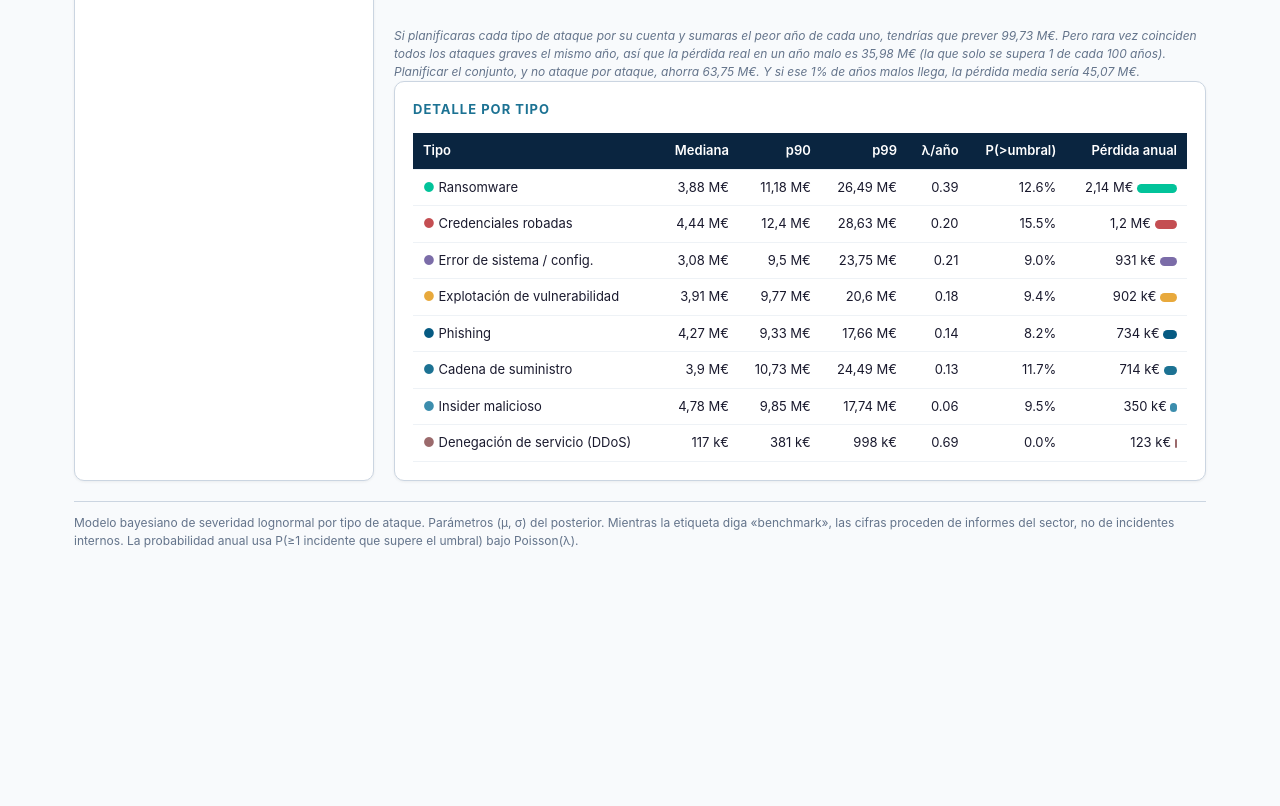
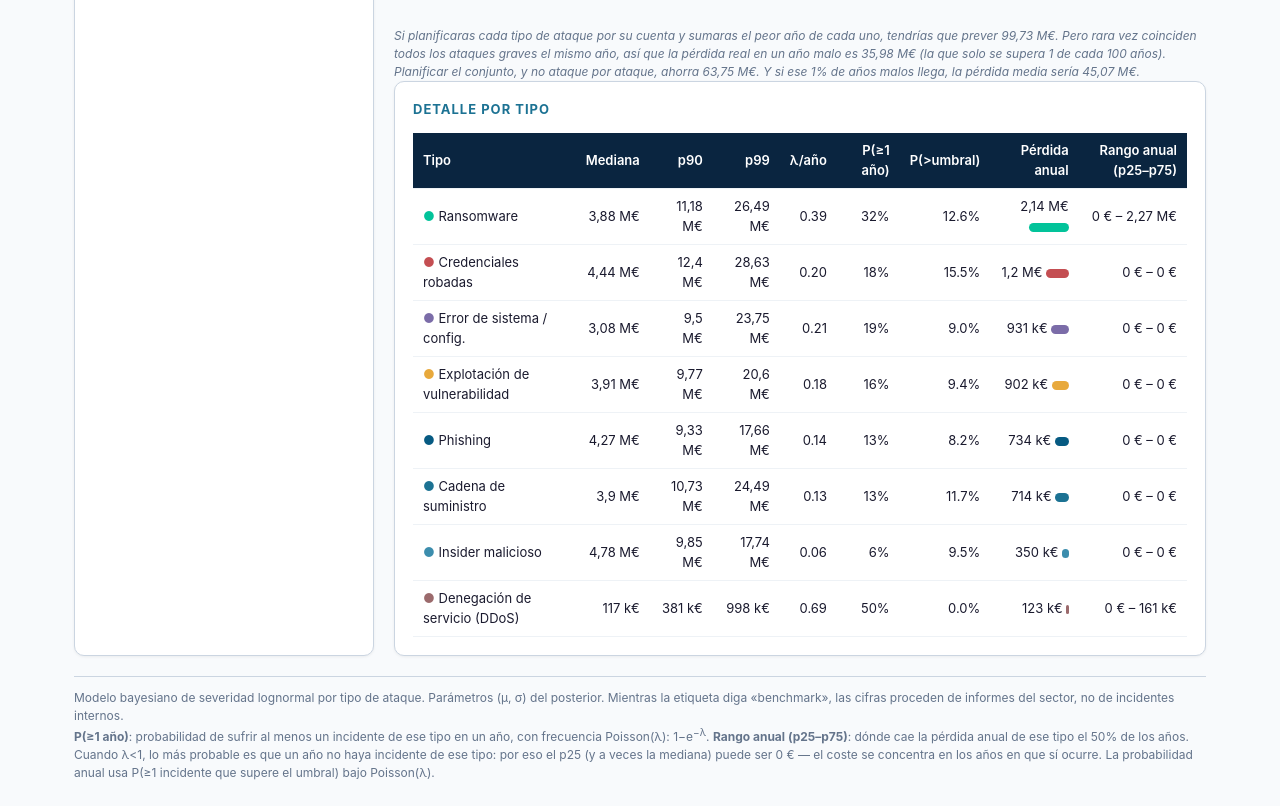
Before and after one commit to falevian/Risk, a plain HTML site: page explorador_riesgo.html in a window 1280 px wide. Shown: the part 1322-2128 px from the top of the page. Before the commit the page ends 1896 px from the top, so only its background shows below. Drawn offline with Linux system fonts and the light colour scheme.

Commit message:
Add files via upload

```diff
--- a/explorador_riesgo.html
+++ b/explorador_riesgo.html
@@ -94,7 +94,7 @@
         <h2>Detalle por tipo</h2>
         <table id="tbl">
           <thead><tr><th>Tipo</th><th>Mediana</th><th>p90</th><th>p99</th>
-            <th>λ/año</th><th>P(&gt;umbral)</th><th>Pérdida anual</th></tr></thead>
+            <th>λ/año</th><th>P(≥1 año)</th><th>P(&gt;umbral)</th><th>Pérdida anual</th><th>Rango anual (p25–p75)</th></tr></thead>
           <tbody></tbody>
         </table>
       </div>
@@ -104,6 +104,8 @@
   <div class="footer">
     Modelo bayesiano de severidad lognormal por tipo de ataque. Parámetros (μ, σ) del posterior.
     Mientras la etiqueta diga «benchmark», las cifras proceden de informes del sector, no de incidentes internos.
+    <br><b>P(≥1 año)</b>: probabilidad de sufrir al menos un incidente de ese tipo en un año, con frecuencia Poisson(λ): 1−e<sup>−λ</sup>.
+    <b>Rango anual (p25–p75)</b>: dónde cae la pérdida anual de ese tipo el 50% de los años. Cuando λ&lt;1, lo más probable es que un año no haya incidente de ese tipo: por eso el p25 (y a veces la mediana) puede ser 0 € — el coste se concentra en los años en que sí ocurre.
     La probabilidad anual usa P(≥1 incidente que supere el umbral) bajo Poisson(λ).
   </div>
 
@@ -217,6 +219,8 @@ function simularVaRTVaR(rows){
     const out={tipo:r.tipo,color:r.color};
     qs.forEach(q=>{ const v=quantile(sorted,q); const cola=sorted.filter(x=>x>v);
       out["VaR"+q]=v; out["TVaR"+q]=cola.length?cola.reduce((a,b)=>a+b,0)/cola.length:v; });
+    // rango central de la pérdida anual del tipo (p25-p75) + mediana
+    out.anualP25=quantile(sorted,0.25); out.anualP50=quantile(sorted,0.50); out.anualP75=quantile(sorted,0.75);
     return out;
   });
   const sortedT=Array.from(total).sort((a,b)=>a-b);
@@ -290,12 +294,20 @@ function render(){
   // tabla
   const tb=$("tbl").querySelector("tbody"); tb.innerHTML="";
   const maxL=Math.max(...rows.map(r=>r.perdida),1);
+  // mapa de pérdida anual por tipo (p25-p75) desde la simulación
+  const statsByTipo={}; res.vt.tipoStats.forEach(t=>statsByTipo[t.tipo]=t);
   rows.slice().sort((a,b)=>b.perdida-a.perdida).forEach(r=>{
     const tr=document.createElement("tr");
+    const pAlMenos1=1-Math.exp(-r.lam_t);                 // P(>=1 incidente al año)
+    const st=statsByTipo[r.tipo]||{};                      // rango anual p25-p75
+    const rango = (st.anualP75!==undefined)
+      ? `${fmtEur(st.anualP25)} – ${fmtEur(st.anualP75)}`
+      : "—";
     tr.innerHTML=`<td><span style="color:${r.color}">●</span> ${r.tipo}</td>
       <td>${fmtEur(r.mediana)}</td><td>${fmtEur(r.p90)}</td><td>${fmtEur(r.p99)}</td>
-      <td>${r.lam_t.toFixed(2)}</td><td>${(r.pSup*100).toFixed(1)}%</td>
-      <td>${fmtEur(r.perdida)} <span class="bar" style="width:${40*r.perdida/maxL}px;background:${r.color}"></span></td>`;
+      <td>${r.lam_t.toFixed(2)}</td><td>${(pAlMenos1*100).toFixed(0)}%</td><td>${(r.pSup*100).toFixed(1)}%</td>
+      <td>${fmtEur(r.perdida)} <span class="bar" style="width:${40*r.perdida/maxL}px;background:${r.color}"></span></td>
+      <td>${rango}</td>`;
     tb.appendChild(tr);
   });
   barChart($("chartLoss"),rows);
```
